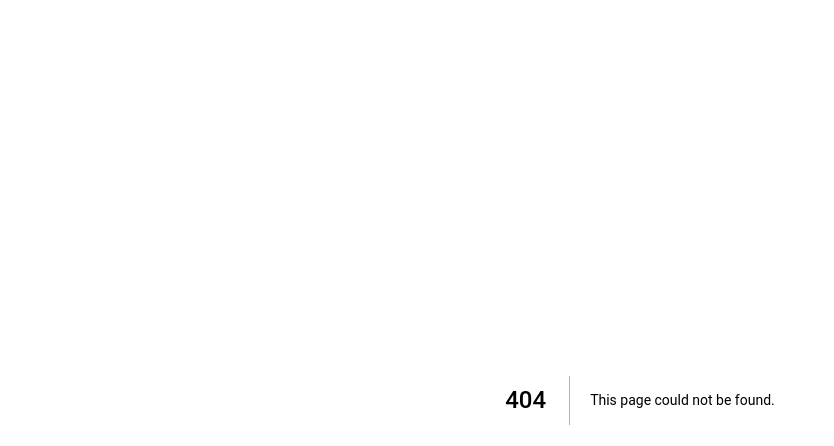
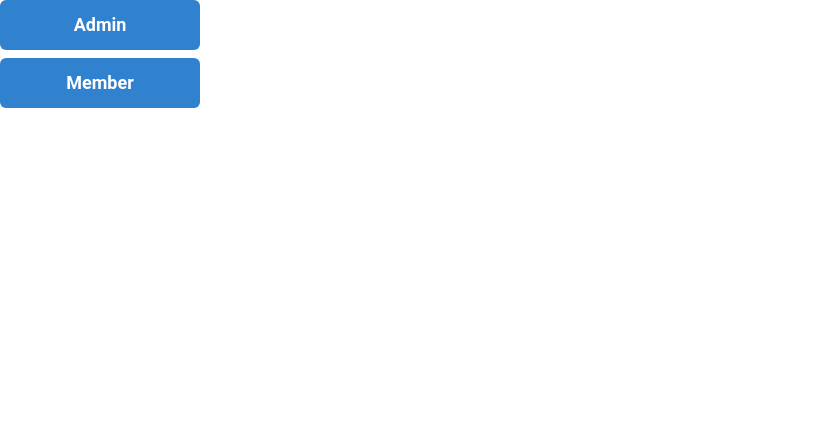
Before and after one commit to dhernz/theLovelaceProject, a Next.js app in the folder packages/next-app/: page /components/Choose in a window 1280 px wide. Before the commit this address had no page. Shown: the top 446 px of the page, without its empty margins (0-834 px from the left). Built offline with nearby package versions, Linux system fonts and the light colour scheme; what @rainbow-me/rainbowkit, wagmi would draw is missing.

Commit message:
two button

```diff
--- /dev/null
+++ b/packages/next-app/pages/components/Choose.jsx
@@ -0,0 +1,47 @@
+import React from "react";
+import {
+  Box,
+  Heading,
+  Container,
+  Text,
+  Stack,
+  Button,
+  Img,
+  useMediaQuery
+} from '@chakra-ui/react';
+
+export default function Hero() {
+  const [isLargerThanLG] = useMediaQuery('(min-width: 62em)');
+  return (
+    <>
+        <Stack>
+            <Button
+                w="200px"
+                colorScheme="blue"
+                variant="solid"
+                h="50px"
+                size={isLargerThanLG ? 'lg' : 'md'}
+                mb={isLargerThanLG ? '0' : '10'}
+                onClick={(e) => {
+                    e.preventDefault();
+                    window.location.href='/admin-dashboard';
+                }}>
+            Admin
+            </Button>
+            <Button
+                w="200px"
+                colorScheme="blue"
+                variant="solid"
+                h="50px"
+                size={isLargerThanLG ? 'lg' : 'md'}
+                mb={isLargerThanLG ? '0' : '10'}
+                onClick={(e) => {
+                    e.preventDefault();
+                    window.location.href='/member-dashboard';
+                }}>
+                Member
+            </Button>
+        </Stack>
+    </>
+  );
+}
```
Also changed, not shown: packages/next-app/pages/components/Hero.jsx (+2 -30 lines), packages/next-app/pages/components/member-dashboard.js (deleted), packages/next-app/pages/member-dashboard.js (added).
